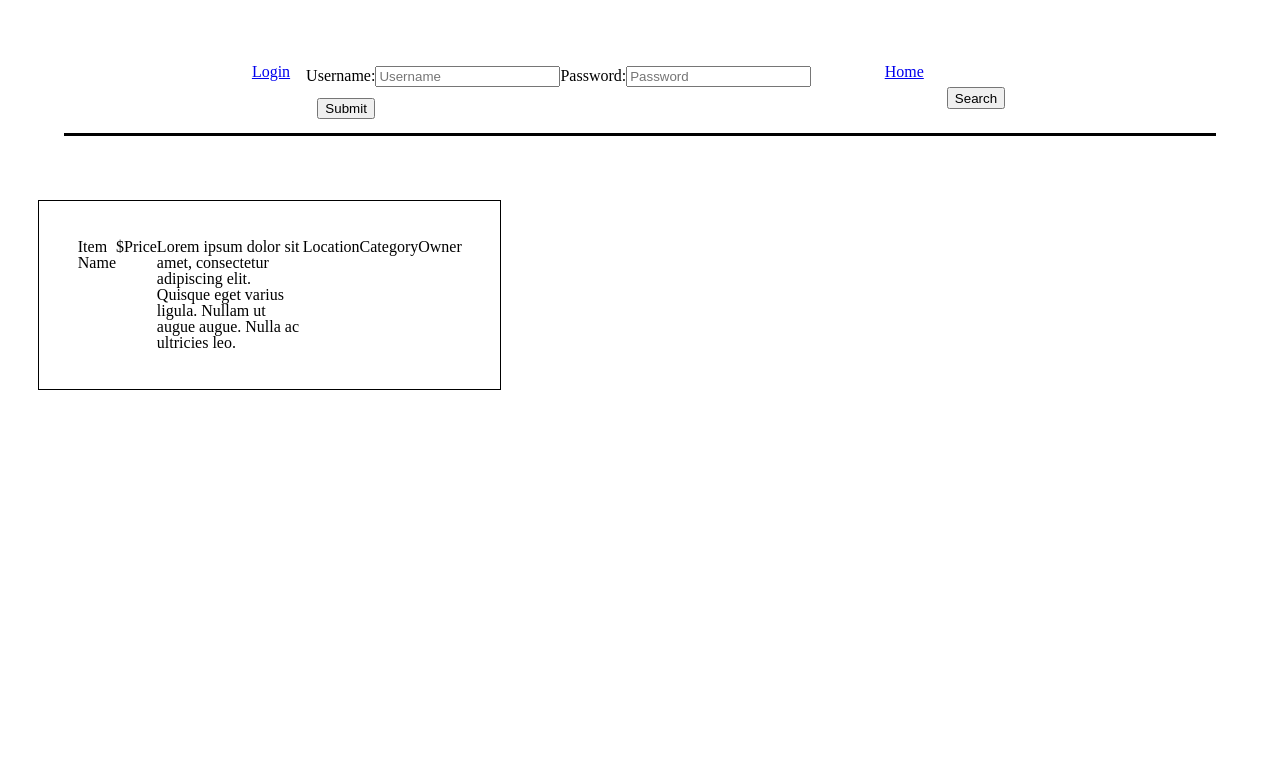
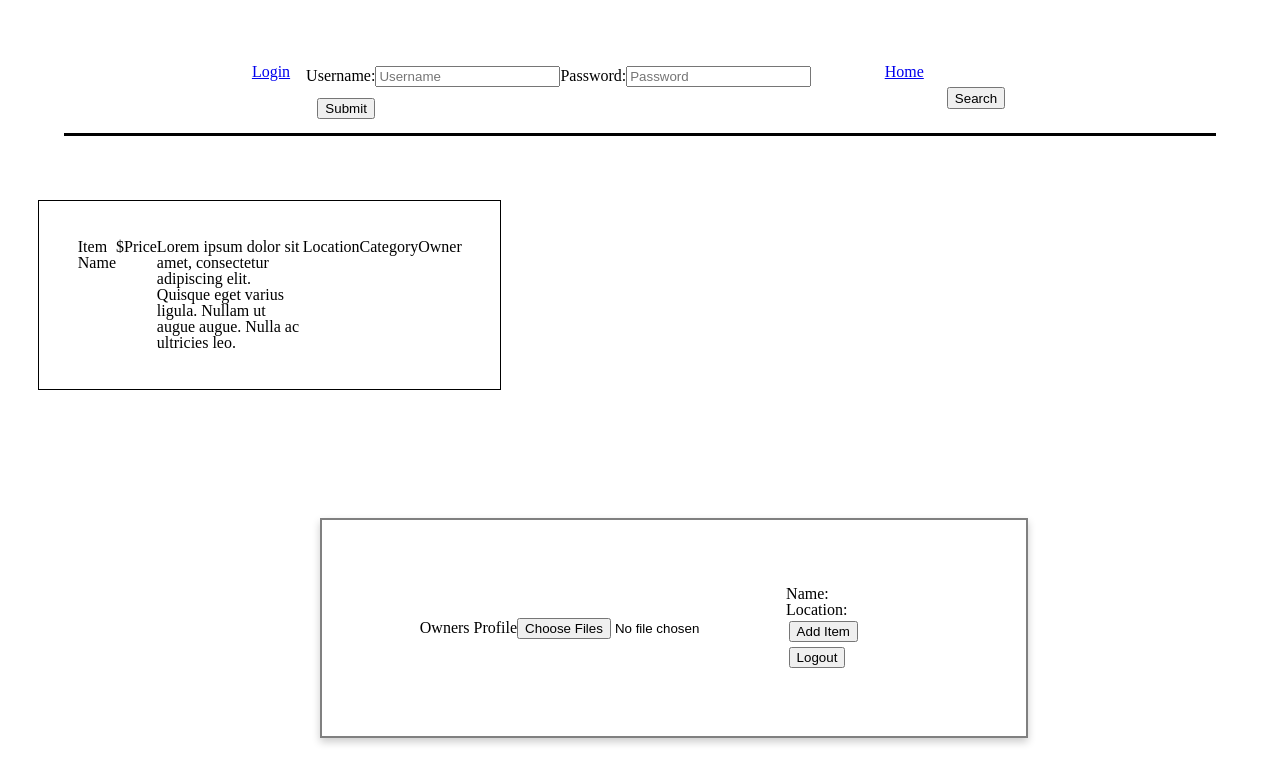
Before and after one commit to ft-african-marketplace-06/Front-end, a React (Create React App) app in the folder project/: page /login in a window 1280 px wide. Shown: the top 784 px of the page. Built offline with nearby package versions, Linux system fonts and the light colour scheme.

Commit message:
Login is Authenticated and ready

```diff
--- a/project/src/App.js
+++ b/project/src/App.js
@@ -18,8 +18,7 @@ const App = () => {
       <NavBar/>
       <main>
         <Item/>
-
-        <Route path="/owner" component={Owner}/>
+        <Owner />
       </main>
     </div>
   );
--- a/project/src/components/NavBar.js
+++ b/project/src/components/NavBar.js
@@ -11,7 +11,6 @@ const NavBar = () => {
       <Router>
         <Link to="/login">Login</Link>
         <Route exact path="/login" component={Login} />
-        {isLoggedIn && <p>Welcome {localStorage.getItem('username')}</p>}
         <Link to="/">Home</Link>
       </Router>
       <button>Search</button>
```
